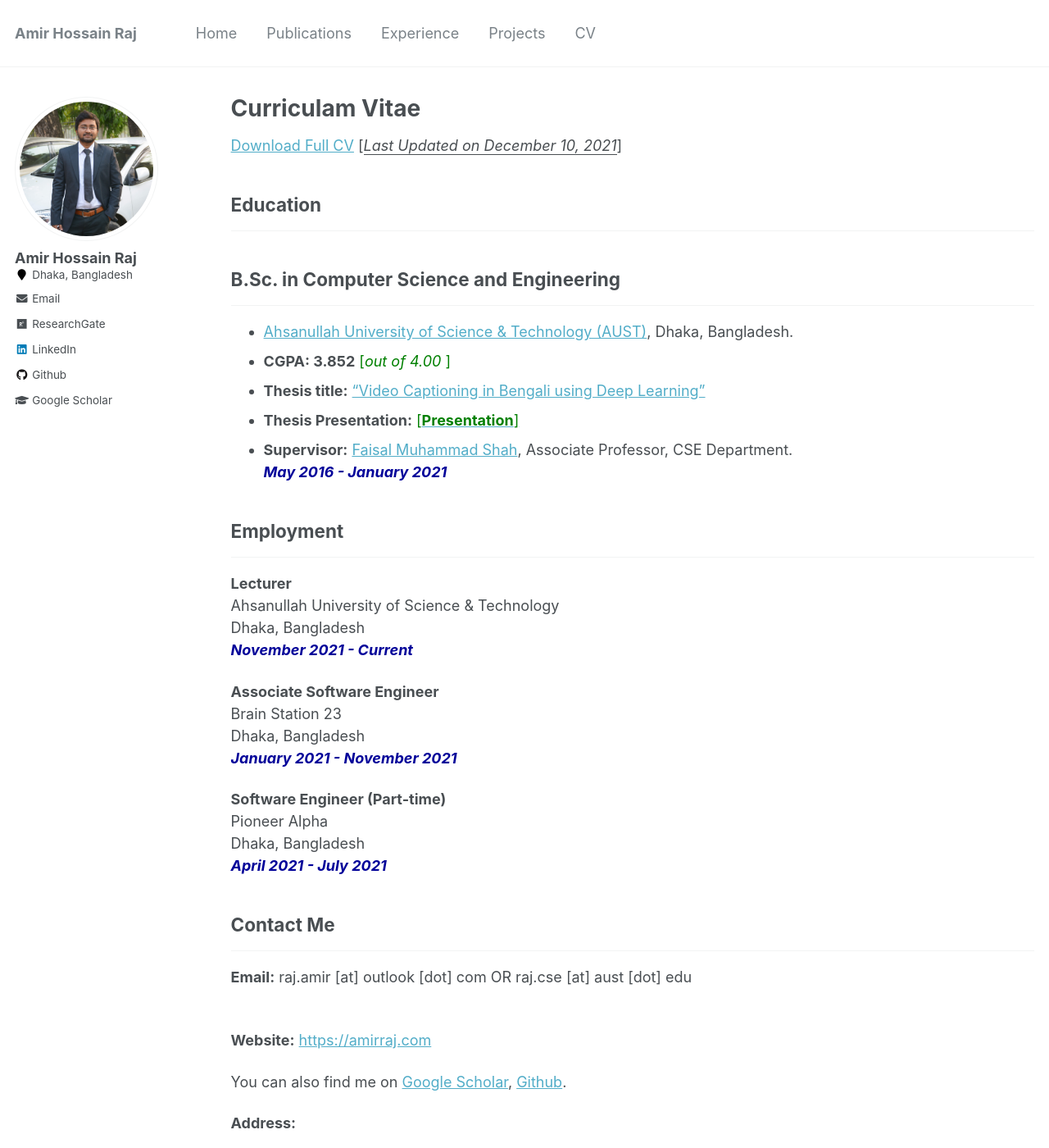
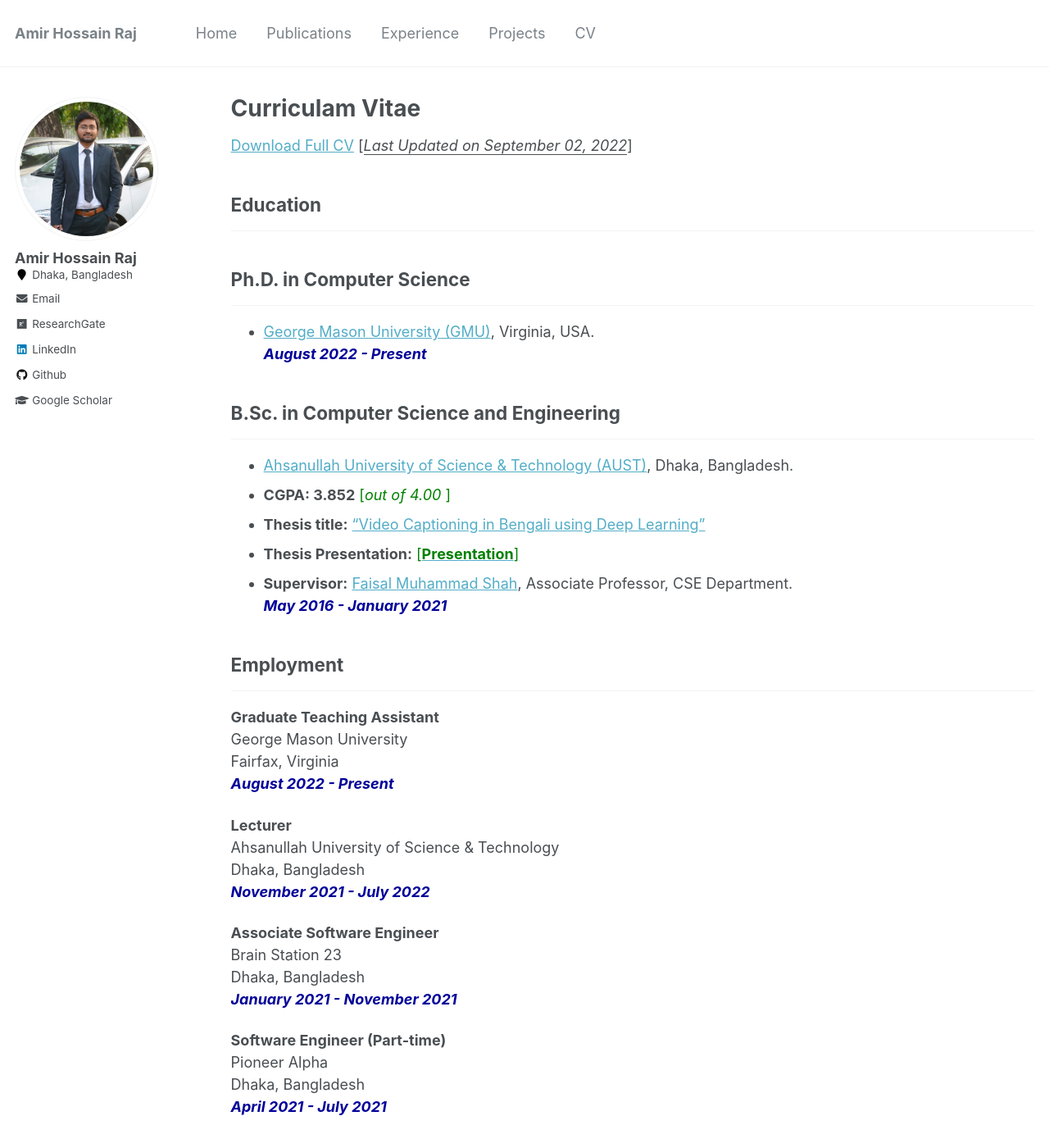
Before and after one commit to amirraj/amirraj.github.io, a Jekyll site: the page built from _pages/cv.md, in a window 1280 px wide and 1400 px high. Shown: the whole window at 82% size. Built offline with Jekyll 4.4.1, drawn with Linux system fonts in a browser that asks for light colours; some of the changed text lies outside the part shown.

Commit message:
Update September 2022

```diff
--- a/_pages/cv.md
+++ b/_pages/cv.md
@@ -6,10 +6,16 @@ author_profile: true
 redirect_from:
   - /resume
 ---
-[Download Full CV](https://amirraj.github.io/files/AmirHossainRajCV.pdf) [<ins>*Last Updated on December 10, 2021*</ins>]
+[Download Full CV](https://amirraj.github.io/files/AmirHossainRajCV.pdf) [<ins>*Last Updated on September 02, 2022*</ins>]
 
 ## Education
 -------------
+
+## Ph.D. in Computer Science
+---
+- [George Mason University (GMU)](http://gmu.edu/), Virginia, USA.<br>
+<i style='color:#000099;'>**August 2022 - Present**</i>
+
 ## B.Sc. in Computer Science and Engineering
 ---
 
@@ -22,11 +28,15 @@ redirect_from:
 
 ## Employment
 -------------
+<b>Graduate Teaching Assistant</b><br />
+George Mason University <br/>
+Fairfax, Virginia<br />
+<i style='color:#000099;'>**August 2022 - Present**</i><br/>
 
 <b>Lecturer</b><br />
 Ahsanullah University of Science & Technology <br/>
 Dhaka, Bangladesh<br />
-<i style='color:#000099;'>**November 2021 - Current**</i><br/>
+<i style='color:#000099;'>**November 2021 - July 2022**</i><br/>
 
 <b>Associate Software Engineer</b><br />
 Brain Station 23 <br/>
@@ -42,7 +52,7 @@ Dhaka, Bangladesh<br />
 ## Contact Me
 -------------
 
-**Email:** raj.amir [at] outlook [dot] com  OR  raj.cse [at] aust [dot] edu<br />
+**Email:** raj.amir [at] outlook [dot] com  OR  araj20 [at] gmu [dot] edu<br />
 
  <br />
 **Website:** [https://amirraj.com](https://amirraj.com/) <br />
@@ -52,10 +62,8 @@ You can also find me on [Google Scholar](https://scholar.google.com/citations?us
 
 **Address:**
 <address>
-Ahsanullah University of Science & Technology<br>
-141 & 142, Love Rd, Dhaka 1208, Bangladesh <br />
+George Mason University<br>
+Nguyen Engineering Building, Virginia 22030 <br />
 </address>
 <br />
-<!-- <div class="mapouter"><div class="gmap_canvas"><iframe width="600" height="500" id="gmap_canvas" src="https://maps.google.com/maps?q=brain%20station%2023&t=&z=13&ie=UTF8&iwloc=&output=embed" frameborder="0" scrolling="no" marginheight="0" marginwidth="0"></iframe><a href="https://www.zipcodewiki.net">zipcodewiki.net</a><br><style>.mapouter{position:relative;text-align:right;height:500px;width:600px;}</style><a href="https://www.embedgooglemap.net">embed map in email</a><style>.gmap_canvas {overflow:hidden;background:none!important;height:500px;width:600px;}</style></div></div>  -->
-<!-- <iframe src="https://www.google.com/maps/embed?pb=!1m18!1m12!1m3!1d3651.5375119530972!2d90.40462791445606!3d23.76386639417981!2m3!1f0!2f0!3f0!3m2!1i1024!2i768!4f13.1!3m3!1m2!1s0x3755c77decb5f845%3A0xc2eadd2f3b867792!2sAhsanullah%20University%20of%20Science%20and%20Technology!5e0!3m2!1sen!2sus!4v1584909327199!5m2!1sen!2sus" width="600" height="450" frameborder="0" style="border:0;" allowfullscreen="" aria-hidden="false" tabindex="0"></iframe> -->
-<iframe src="https://www.google.com/maps/embed?pb=!1m18!1m12!1m3!1d3651.5387581242967!2d90.40448511498161!3d23.763821984582734!2m3!1f0!2f0!3f0!3m2!1i1024!2i768!4f13.1!3m3!1m2!1s0x3755c77decb5f845%3A0xc2eadd2f3b867792!2sAhsanullah%20University%20of%20Science%20and%20Technology!5e0!3m2!1sen!2sbd!4v1639144211889!5m2!1sen!2sbd" width="600" height="450" style="border:0;" allowfullscreen="" loading="lazy"></iframe>
+<iframe src="https://www.google.com/maps/embed?pb=!1m18!1m12!1m3!1d3108.2153325813333!2d-77.30725808536579!3d38.827529058665995!2m3!1f0!2f0!3f0!3m2!1i1024!2i768!4f13.1!3m3!1m2!1s0x0%3A0xe7b10bfe10eb8e6c!2zMzjCsDQ5JzM5LjYiTiA3N8KwMTgnMTguMyJX!5e0!3m2!1sen!2sus!4v1662156060908!5m2!1sen!2sus" width="600" height="450" style="border:0;" allowfullscreen="" loading="lazy" referrerpolicy="no-referrer-when-downgrade"></iframe>
```
Also changed, not shown: _pages/about.md (+2 -3 lines), _pages/experience.md (+9 -2 lines), _pages/home.md (+2 -3 lines), 1 other file.
